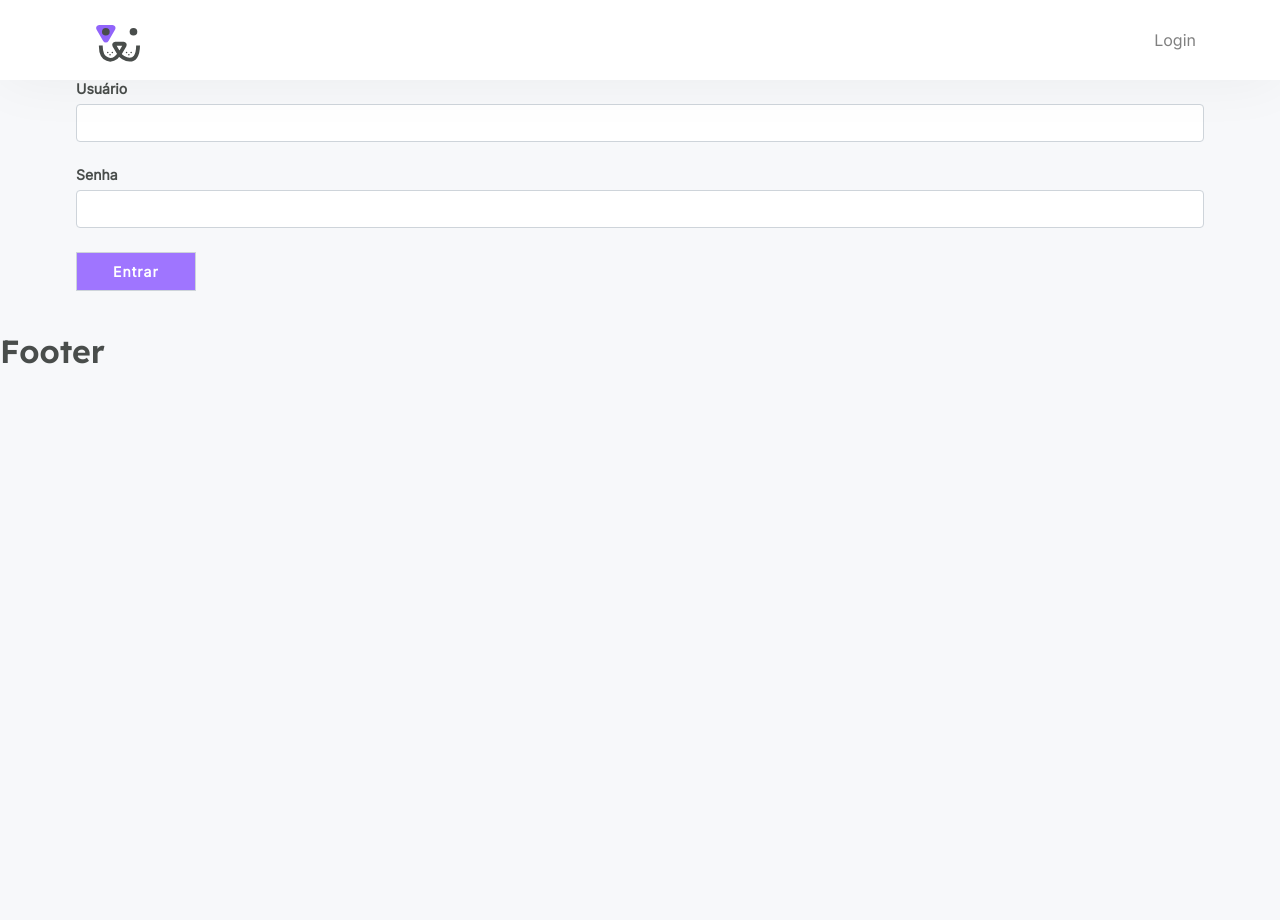
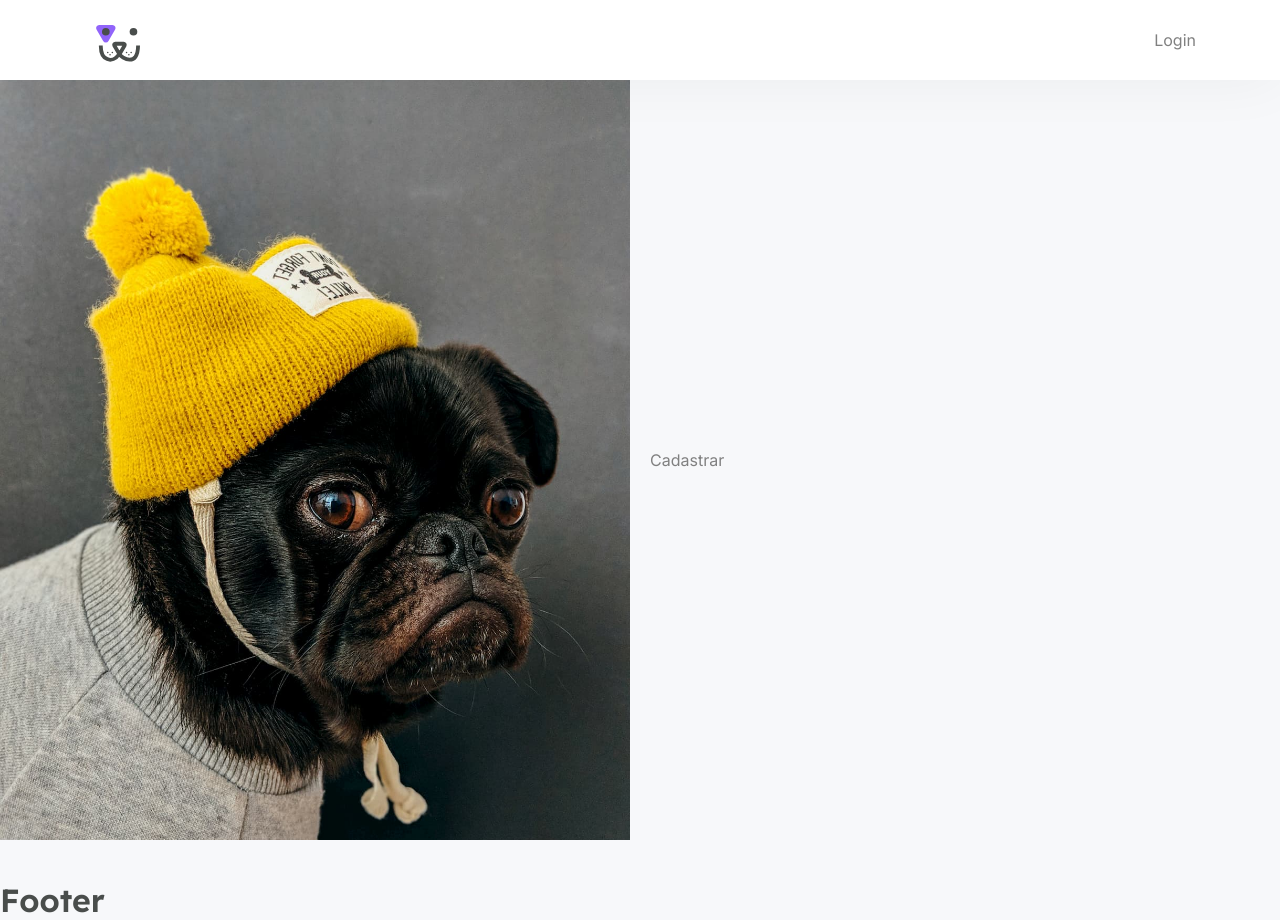
Before and after one commit to dfsilvadev/dogs, a React (Create React App) app: page /login/cadastrar in a window 1280 px wide. Before the commit the page ends 800 px from the top, so only its background shows below. Built offline with nearby package versions, Linux system fonts and the light colour scheme.

Commit message:
feat: definindo os estilos da page Login

```diff
--- a/src/pages/Login/index.tsx
+++ b/src/pages/Login/index.tsx
@@ -1,59 +1,18 @@
-import { useForm } from "react-hook-form";
-import * as yup from "yup";
-import { yupResolver } from "@hookform/resolvers/yup";
+import { Route, Routes } from "react-router-dom";
+import { SignInForm } from "../../components/SignInForm";
 
-import { useAuth } from "../../hooks/useAuth";
-
-import { Input } from "../../components/Input";
-import { Button } from "../../components/Button";
-import { useNavigate } from "react-router";
-
-interface Credentials {
-  username: string;
-  password: string;
-}
-
-const createUserFormSchema = yup.object({
-  username: yup.string().required("E-mail obrigatório."),
-  password: yup
-    .string()
-    .required("Senha obrigatória.")
-    .min(6, "A senha deve conter 6 ou mais caracteres"),
-});
+import styles from "../../styles/pages/Login.module.scss";
 
 export const Login = () => {
-  const navigate = useNavigate();
-  const { signIn } = useAuth();
-  const { register, handleSubmit, formState } = useForm({
-    resolver: yupResolver(createUserFormSchema),
-  });
-
-  const { errors } = formState;
-
-  async function handleSignIn(credentials: Credentials) {
-    await signIn(credentials);
-    navigate("/");
-  }
-
   return (
-    <div className="container">
-      <form onSubmit={handleSubmit(handleSignIn)}>
-        <Input
-          type="text"
-          label="Usuário"
-          id="username"
-          error={errors.username}
-          {...register("username")}
-        />
-        <Input
-          type="password"
-          label="Senha"
-          id="password"
-          error={errors.password}
-          {...register("password")}
-        />
-        <Button type="submit">Entrar</Button>
-      </form>
-    </div>
+    <section className={styles.wrapper}>
+      <div className={styles.form}>
+        <Routes>
+          <Route path="/" element={<SignInForm />} />
+          <Route path="cadastrar" element={<p>Cadastrar</p>} />
+          <Route path="esqueci-a-senha" element={<p>Esqueci minha senha</p>} />
+        </Routes>
+      </div>
+    </section>
   );
 };
```
